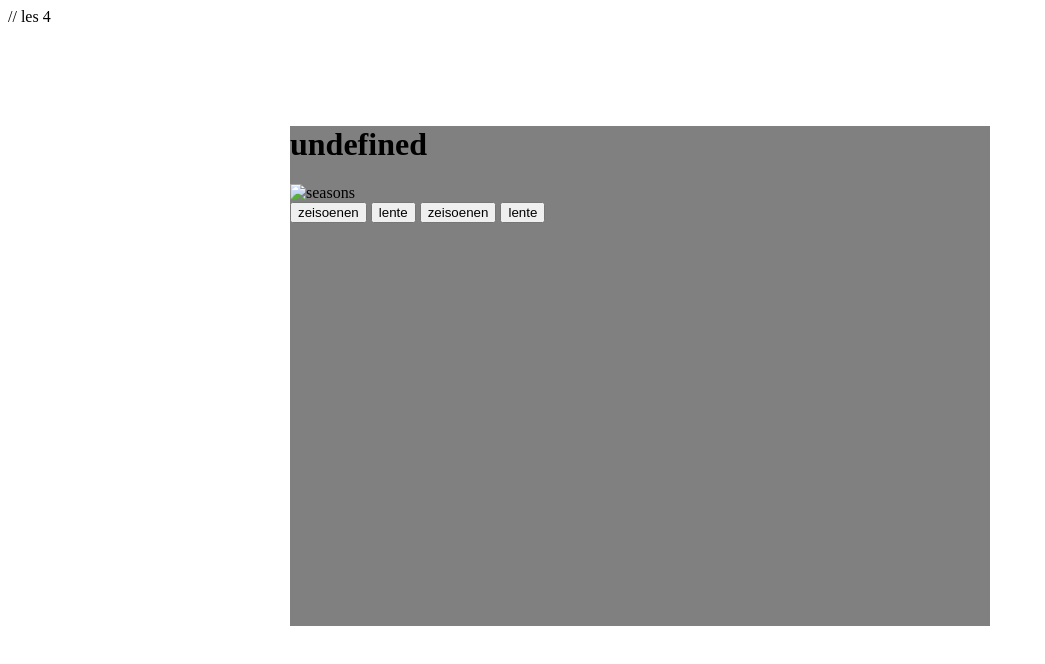
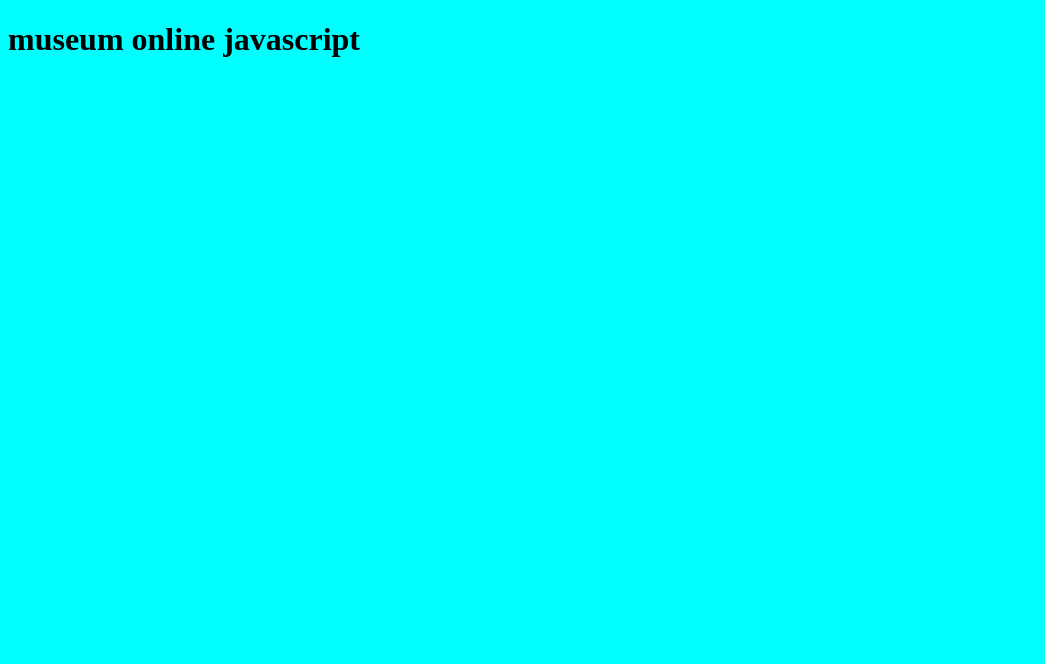
Before and after one commit to Rutger1111/f1m2JS, a plain HTML site: page index.html in a window 1280 px wide. Shown: the whole page, without its empty margins (0-1045 px from the left). Drawn offline with Linux system fonts and the light colour scheme.

Commit message:
Add files via upload
les1

```diff
--- a/index.html
+++ b/index.html
@@ -3,23 +3,11 @@
 <head>
     <meta charset="UTF-8">
     <meta http-equiv="X-UA-Compatible" content="IE=edge">
-    <meta name="viewport" content="width=device-width, initial-scale=1.0"> // les 4
+    <meta name="viewport" content="width=device-width, initial-scale=1.0">
     <title>Document</title>
     <link rel="stylesheet" href="styles.css">
 </head>
 <body>
-    <div id="container">
-        <h1 id="mijntitel">hallo gek</h1>
-        <img id="seasons" src="seasons.jpg" alt="seasons">
-        <nav>
-            <button onclick="chow(0)">zeisoenen</button>
-            <button Onclick="chow(1)">lente</button>
-            <button onclick="chow(2)">zeisoenen</button>
-            <button Onclick="chow(3)">lente</button>
-
-        </nav>
-    </div>
-
-    <script src="jow.js"></script>
+    <h1>museum online javascript</h1>
 </body>
 </html>
--- a/styles.css
+++ b/styles.css
@@ -1,6 +1,3 @@
-#container{
-    background-color: grey;
-    width: 700px;
-    margin: 100px auto auto auto;
-    height: 500px;
+body{
+    background-color: aqua;
 }
```
